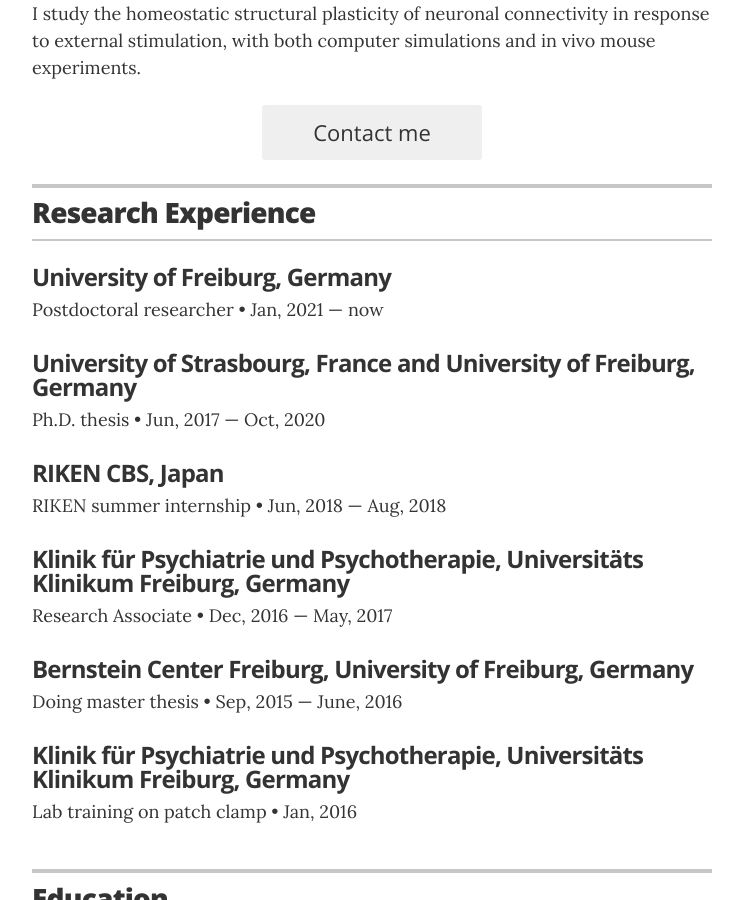
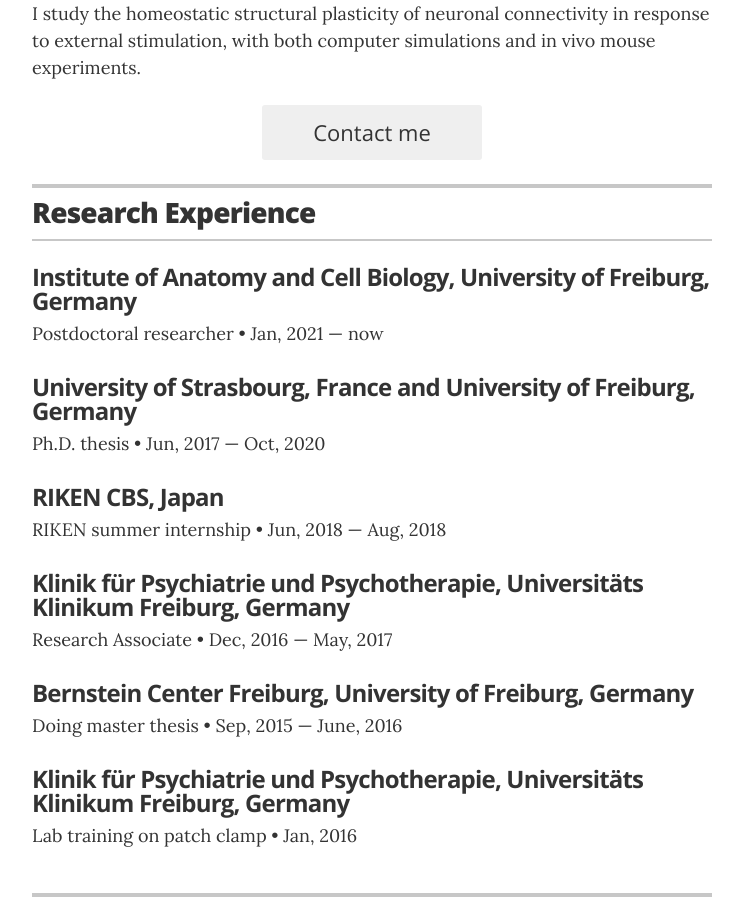
Before and after one commit to ErbB4/erbb4.github.io, a Jekyll site: the page built from index.html, in a window 1280 px wide and 900 px high, scrolled down 360 px. Shown: the whole window, without its empty margins (268-1011 px from the left). Built offline with Jekyll 4.4.1, drawn with Linux system fonts in a browser that asks for light colours.

Commit message:
Update resume.html

```diff
--- a/_layouts/resume.html
+++ b/_layouts/resume.html
@@ -48,7 +48,7 @@
         </header>
 
         <div class="resume-item" itemscope itemprop="worksFor" itemtype="http://schema.org/Organization">
-          <h5 class="resume-item-title" itemprop="name">University of Freiburg, Germany</h5>
+          <h5 class="resume-item-title" itemprop="name">Institute of Anatomy and Cell Biology, University of Freiburg, Germany</h5>
           <p class="resume-item-details" itemprop="description">Postdoctoral researcher &bull; Jan, 2021 &mdash; now</p>
         </div>
 
```
